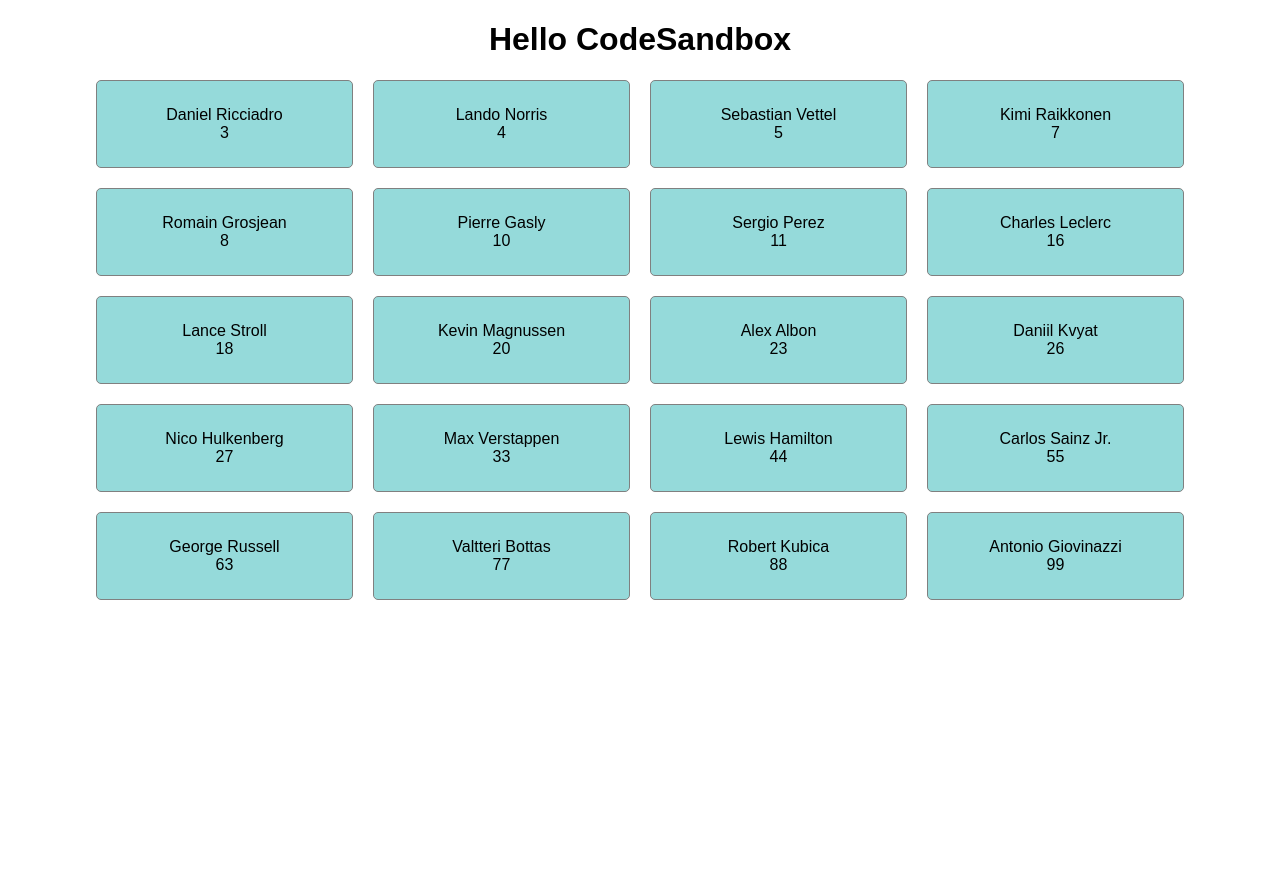
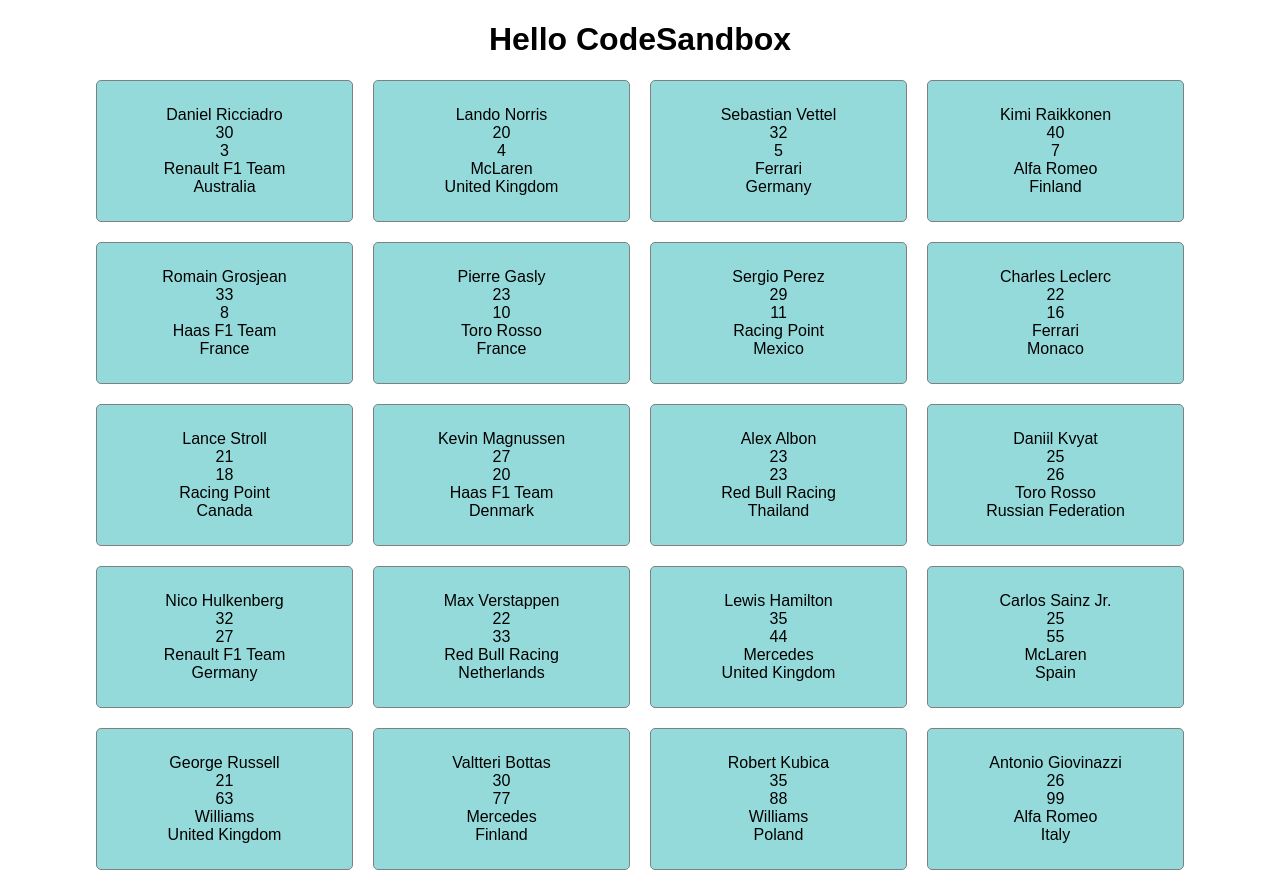
Before and after one commit to Lduffley/F1_Driver_Cards, a React (Create React App) app: page / in a window 1280 px wide. Before the commit the page ends 800 px from the top, so only its background shows below. Built offline with nearby package versions, Linux system fonts and the light colour scheme.

Commit message:
Added Driver info

```diff
--- a/src/Card.jsx
+++ b/src/Card.jsx
@@ -6,6 +6,9 @@
   return (
     <div className="card-container">
       <span>{props.name}</span>
+      <span>
+        {props.age} {props.born}
+      </span>
       <span>{props.number}</span>
       <span>{props.team}</span>
       <span>{props.nationality}</span>
--- a/src/card-list.jsx
+++ b/src/card-list.jsx
@@ -11,6 +11,9 @@
           key={createCard.id}
           name={createCard.name}
           number={createCard.number}
+          team={createCard.team}
+          age={createCard.yearsOld.age}
+          nationality={createCard.nationality}
         />
       ))}
     </div>
```
